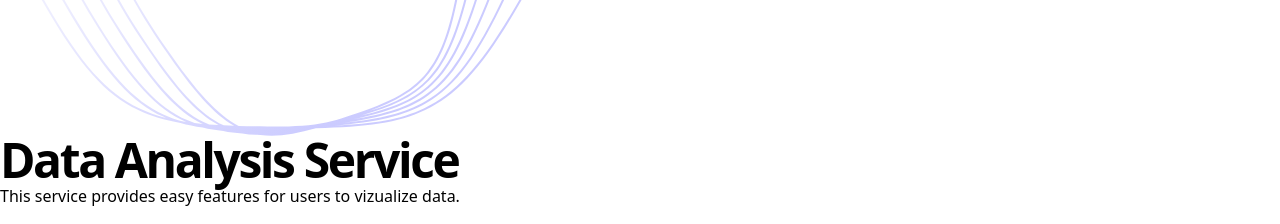
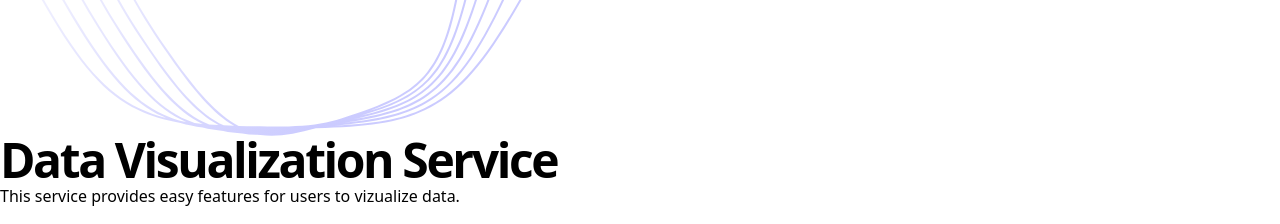
Before and after one commit to Pix-ez/data-viz, a React (Vite) app: page / in a window 1280 px wide. Shown: the part 3560-3784 px from the top of the page. Built offline with nearby package versions, Linux system fonts and the light colour scheme; no server answers.

Commit message:
Update HeroHome.jsx

```diff
--- a/src/partials/HeroHome.jsx
+++ b/src/partials/HeroHome.jsx
@@ -55,7 +55,7 @@ function HeroHome() {
           {/* Section header */}
           <div className="max-w-3xl mx-auto text-center pb-12 md:pb-16">
             <h1 className="h1 mb-4" data-aos="fade-up">
-              Data Analysis Service
+              Data Visualization Service
             </h1>
             <p className="text-xl text-gray-400 mb-8" data-aos="fade-up" data-aos-delay="200">
               This service provides easy features for users to vizualize data.
```
